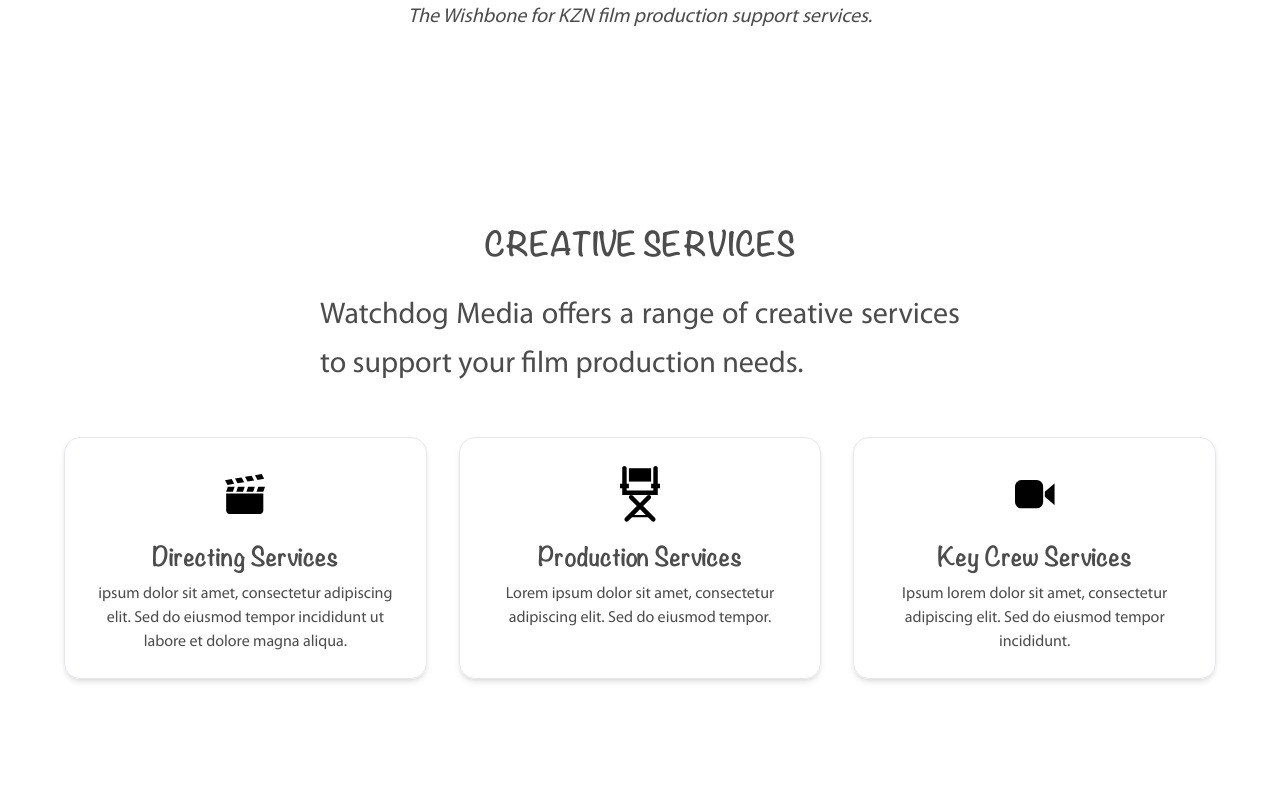
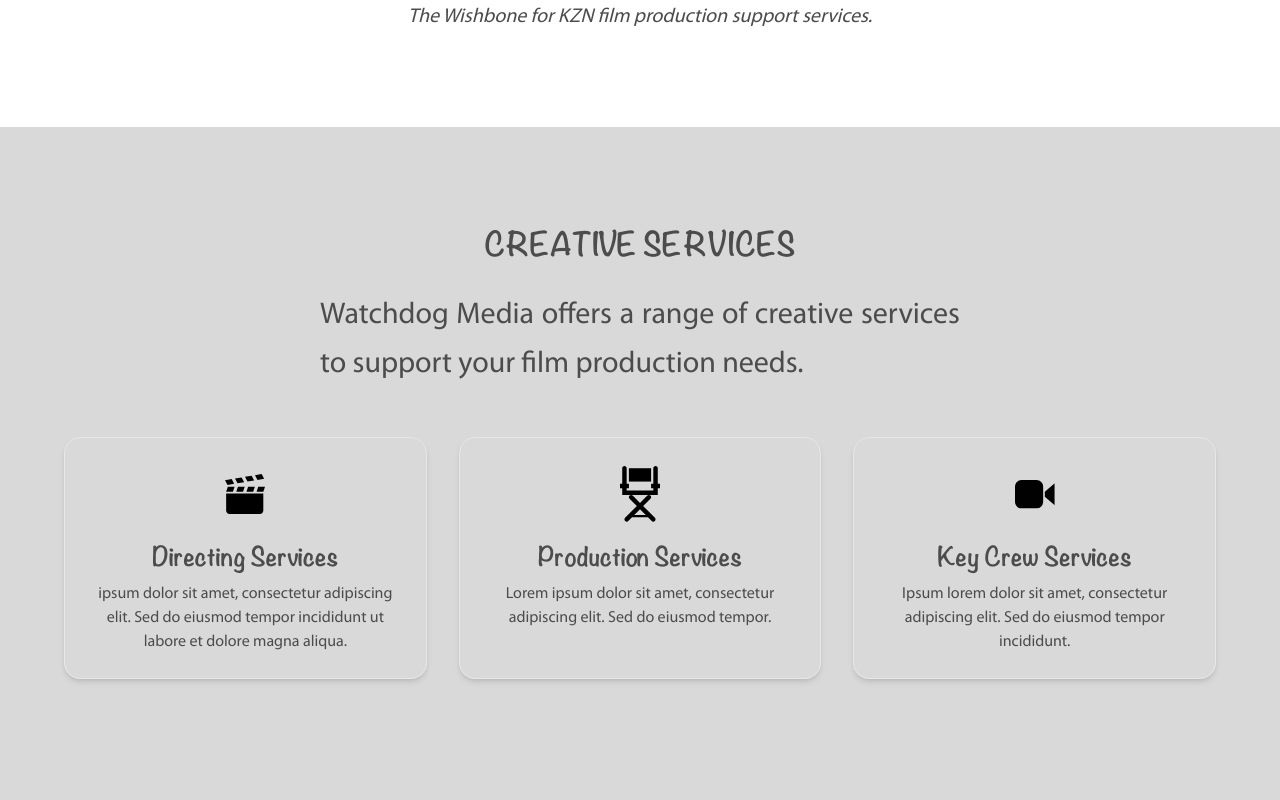
Before and after one commit to Psyfo/watchdog-media-website, a Next.js app: page / in a window 1280 px wide. Shown: the part 2240-3040 px from the top of the page. Built offline with nearby package versions, Linux system fonts and the light colour scheme.

Commit message:
Update CreativeServices section background color to match branding

```diff
--- a/src/app/components/creative-services.tsx
+++ b/src/app/components/creative-services.tsx
@@ -28,7 +28,7 @@ const serviceData = [
 
 const CreativeServices: React.FC = () => {
   return (
-    <section className='flex flex-col items-center px-6 py-16 text-center bg-white md:py-24'>
+    <section className='flex flex-col items-center px-6 py-16 text-center bg-watchdog-light md:py-24'>
       <TextBlock
         heading='Creative Services'
         text='Watchdog Media offers a range of creative services to support your film production needs.'
```
